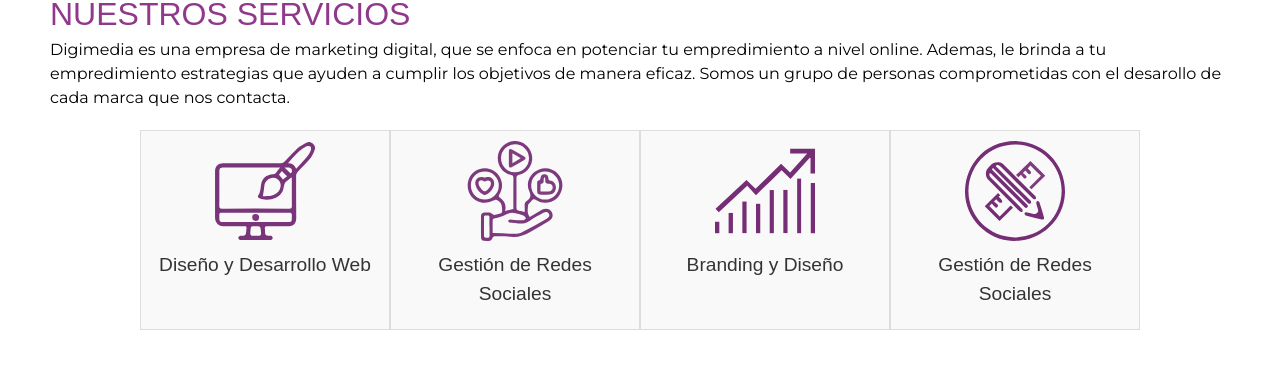
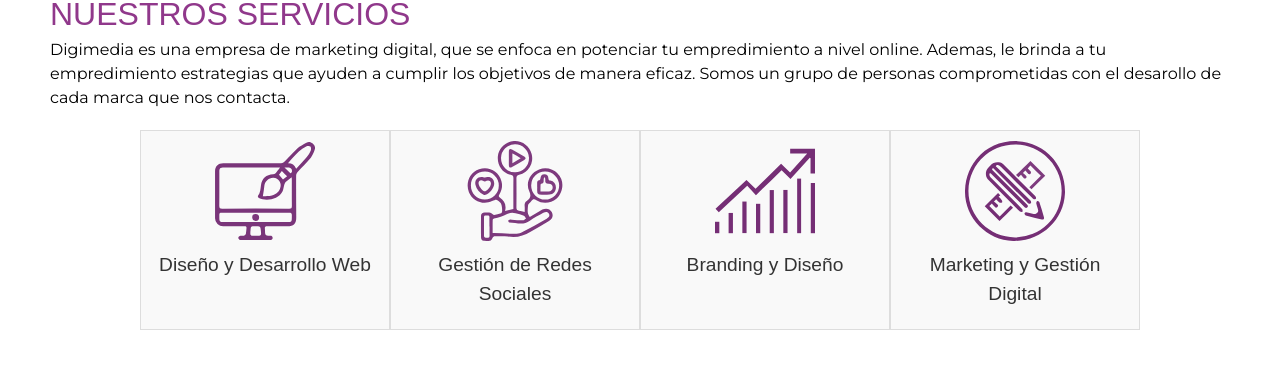
Before and after one commit to SantaPrograma/Digimedia_Front, a Next.js app: page / in a window 1280 px wide. Shown: the part 860-1240 px from the top of the page. Built offline with nearby package versions, Linux system fonts and the light colour scheme; a web font is replaced by a local one.

Commit message:
animacion y paginacion home servicios

```diff
--- a/app/(client)/components/Home_Components/Servicios.jsx
+++ b/app/(client)/components/Home_Components/Servicios.jsx
@@ -1,9 +1,8 @@
-
 import React from 'react';
 import './services.css'
-
-function services(){
-    return(
+import Link from 'next/link';
+function services() {
+    return (
         <section id="services">
             <div className="services-main">
                 <div className="services-text">
@@ -12,26 +11,29 @@ function services(){
                 </div>
                 <div className="services-4">
                     <div className="services">
-                        <div className="service">
-                            <img src="/image-home/icon1.svg" alt="" />
+                        <Link href="/servicios/desing-desarrollo" className="service">
+                            <img src="/image-home/icon1.svg" alt="Diseño y Desarrollo Web" />
                             <h3>Diseño y Desarrollo Web</h3>
-                            <p>"Creamos sitios atractivos y funcionales que represetan tu marca"</p>
-                        </div>
-                        <div className="service">
-                            <img src="/image-home/icon2.svg" alt="" />
+                            <p>"Creamos sitios atractivos y funcionales que representan tu marca"</p>
+                        </Link>
+
+                        <Link href="/servicios/gestion-redes" className="service">
+                            <img src="/image-home/icon2.svg" alt="Gestión de Redes Sociales" />
                             <h3>Gestión de Redes Sociales</h3>
-                            <p>"Aumenta tu presencia online y conectamos con tu audiencia"</p>
-                        </div>
-                        <div className="service">
-                            <img src="/image-home/icon3.svg" alt="" />
+                            <p>"Aumenta tu presencia online y conecta con tu audiencia"</p>
+                        </Link>
+
+                        <Link href="/servicios/branding-desing" className="service">
+                            <img src="/image-home/icon3.svg" alt="Branding y Diseño" />
                             <h3>Branding y Diseño</h3>
                             <p>"Construimos una identidad visual fuerte y memorable"</p>
-                        </div>
-                        <div className="service">
-                            <img src="/image-home/icon4.svg" alt="" />
-                            <h3>Gestión de Redes Sociales</h3>
-                            <p>"Aumenta tu presencia en redes sociales y con marketing digital""</p>
-                        </div>
+                        </Link>
+
+                        <Link href="/servicios/marketing-gestion" className="service">
+                            <img src="/image-home/icon4.svg" alt="Marketing y Gestión Digital" />
+                            <h3>Marketing y Gestión Digital</h3>
+                            <p>"Aumenta tu presencia en redes sociales con estrategias de marketing digital"</p>
+                        </Link>
                     </div>
                 </div>
             </div>
--- a/app/(client)/components/Home_Components/services.css
+++ b/app/(client)/components/Home_Components/services.css
@@ -1,10 +1,8 @@
-
-
-.services-main{
+.services-main {
     padding: 50px;
 }
 
-.services-text h2{
+.services-text h2 {
     color: #90388B;
     font-size: 2rem;
     margin: 0;
@@ -36,44 +34,48 @@
     background-color: #f9f9f9;
     width: 100%;
     height: 200px;
-    transition: 1s;
     max-width: 250px;
+    transition: transform 0.5s cubic-bezier(0.25, 1, 0.5, 1),
+                background-color 0.5s ease;
+    cursor: pointer;
+    z-index: 1;
 }
 
-.service:hover{
+.service:hover {
     transform: scale(1.1);
-    background-color: #e3e3e3;
-    img{
-        width: 70px;
-        height: 70px;
-    }
+    z-index: 10;
+}
 
-    h3{
-        font-size: 1rem;
-    }
-
-    p{
-        display: flex;
-        opacity: 0.9;
-    }
+.service img {
+    width: 100px;
+    height: 100px;
+    transition: width 0.5s ease, height 0.5s ease;
 }
 
 .service h3 {
     margin-top: 10px;
     font-size: 1.2rem;
     color: #333;
-    transition: 1s;
+    transition: font-size 0.5s ease;
 }
 
-.service p{
+.service p {
     display: none;
     font-size: 0.8rem;
-    transition: 5s ease, opacity 1s ;
-
+    opacity: 0;
+    transition: opacity 0.5s ease;
 }
 
-.service img {
-    width: 100px;
-    height: 100px;
-    transition: 1s;
+.service:hover img {
+    width: 70px;
+    height: 70px;
 }
+
+.service:hover h3 {
+    font-size: 1rem;
+}
+
+.service:hover p {
+    display: flex;
+    opacity: 0.9;
+}
```
Also changed, not shown: 1 other file (tests, documents, lock files or other folders).
